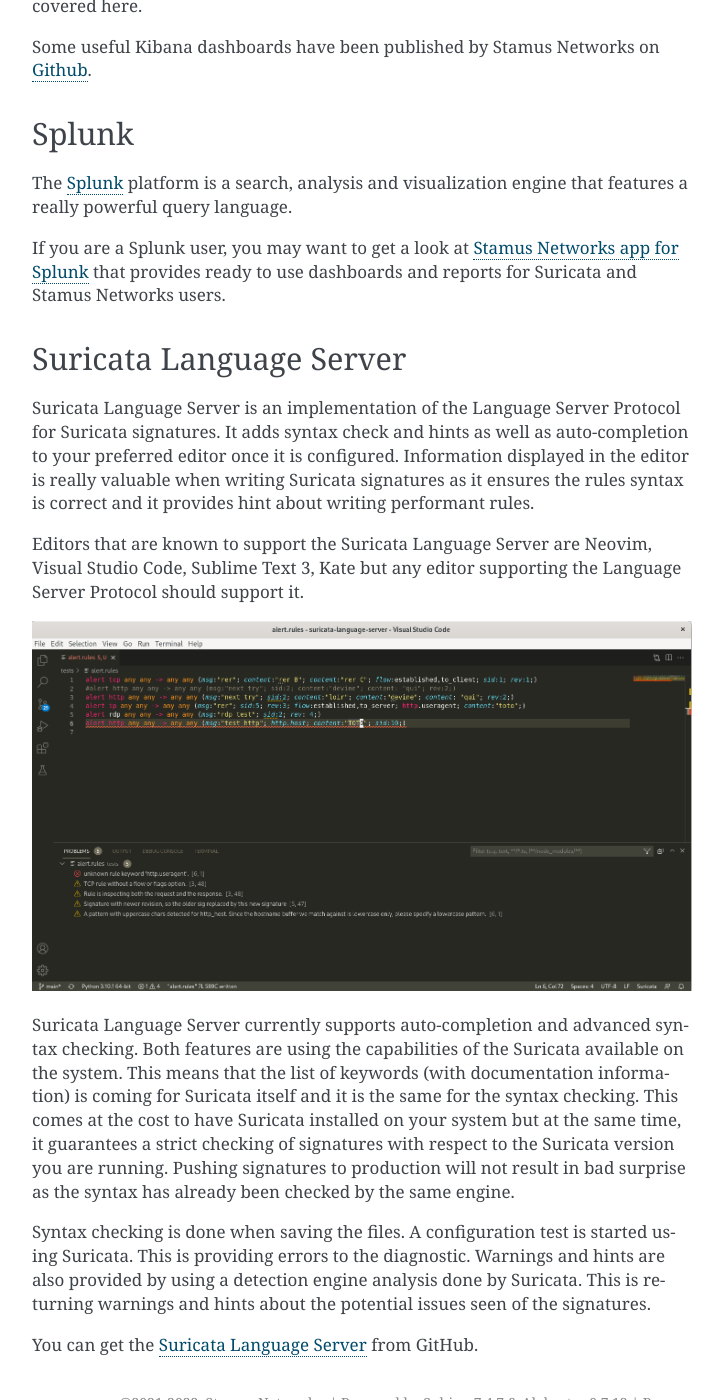
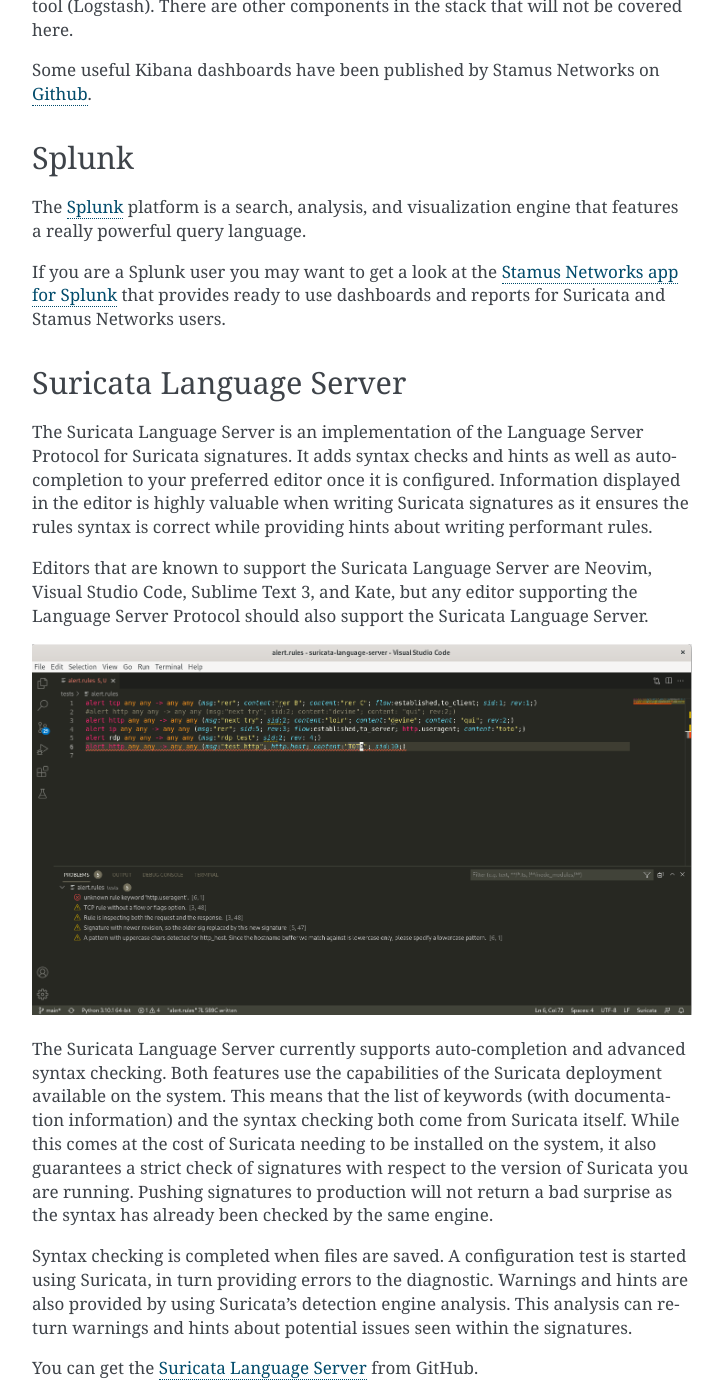
Before and after one commit to StamusNetworks/suricata-4-analysts, a Sphinx documentation site: the page built from source/tools.rst, in a window 1280 px wide and 1400 px high, scrolled down 430 px. Shown: the whole window, without its empty margins (388-1111 px from the left). Built offline with Sphinx 7.4.7, drawn with Linux system fonts in a browser that asks for light colours; some of the changed text lies outside the part shown.

Commit message:
Update tools.rst
Made some minor changes to sentence structure, format, and word choice. The biggest changes were in lines 43-45, where I restructured the content to read more smoothly.

```diff
--- a/source/tools.rst
+++ b/source/tools.rst
@@ -1,30 +1,28 @@
 Suricata ecosystem
 ==================
 
-Some tools will be used through out the document. They are part of the tooling
-around Suricata.
+Some tools will be used throughout the document. They are part of the central tooling around Suricata.
 
 JQ
 --
 
-`JQ <https://stedolan.github.io/jq/>`_ is a command line tool that allow to format, search and modify JSON object.
+`JQ <https://stedolan.github.io/jq/>`_ is a command line tool that allows users to format, search, and modify JSON objects.
 
 Elastic stack
 -------------
 
-The `Elastic stack <https://www.elastic.co/>`_ is a set of software that implements a distributed NoSQL database
-(Elasticsearch) with a visualization interface (Kibana) and a log ingestion tool (Logstash). There is a lot of
-other components in the stack that will not be covered here.
+The `Elastic stack <https://www.elastic.co/>`_ is a software suite that implements a distributed NoSQL database
+(Elasticsearch) with a visualization interface (Kibana) and a log ingestion tool (Logstash). There are other components in the stack that will not be covered here.
 
 Some useful Kibana dashboards have been published by Stamus Networks on `Github <https://github.com/StamusNetworks/KTS7>`_.
 
 Splunk
 ------
 
-The `Splunk <https://splunk.com>`_ platform is a search, analysis and visualization engine that features
+The `Splunk <https://splunk.com>`_ platform is a search, analysis, and visualization engine that features
 a really powerful query language.
 
-If you are a Splunk user, you may want to get a look at `Stamus Networks app for Splunk <https://splunkbase.splunk.com/app/5262/>`_
+If you are a Splunk user you may want to get a look at the `Stamus Networks app for Splunk <https://splunkbase.splunk.com/app/5262/>`_
 that provides ready to use dashboards and reports for Suricata and Stamus Networks users.
 
 
@@ -35,26 +33,15 @@
 Suricata Language Server
 ------------------------
 
-Suricata Language Server is an implementation of the Language Server Protocol for Suricata signatures.
-It adds syntax check and hints as well as auto-completion to your preferred editor once it is configured.
-Information displayed in the editor is really valuable when writing Suricata signatures as it
-ensures the rules syntax is correct and it provides hint about writing performant rules.
+The Suricata Language Server is an implementation of the Language Server Protocol for Suricata signatures. It adds syntax checks and hints as well as auto-completion to your preferred editor once it is configured. Information displayed in the editor is highly valuable when writing Suricata signatures as it
+ensures the rules syntax is correct while providing hints about writing performant rules.
 
-Editors that are known to support the Suricata Language Server are Neovim, Visual Studio Code,
-Sublime Text 3, Kate but any editor supporting the Language Server Protocol should support it.
+Editors that are known to support the Suricata Language Server are Neovim, Visual Studio Code, Sublime Text 3, and Kate, but any editor supporting the Language Server Protocol should also support the Suricata Language Server.
 
 .. image:: img/vscode-sample.png
 
-Suricata Language Server currently supports auto-completion and advanced syntax checking. Both features are
-using the capabilities of the Suricata available on the system. This means that the list of keywords (with
-documentation information) is coming for Suricata itself and it is the same for the syntax checking. This
-comes at the cost to have Suricata installed on your system but at the same time, it guarantees a strict
-checking of signatures with respect to the Suricata version you are running. Pushing signatures to
-production will not result in bad surprise as the syntax has already been checked by the same engine.
+The Suricata Language Server currently supports auto-completion and advanced syntax checking. Both features use the capabilities of the Suricata deployment available on the system. This means that the list of keywords (with documentation information) and the syntax checking both come from Suricata itself. While this comes at the cost of Suricata needing to be installed on the system, it also guarantees a strict check of signatures with respect to the version of Suricata you are running. Pushing signatures to production will not return a bad surprise as the syntax has already been checked by the same engine.
 
-Syntax checking is done when saving the files. A configuration test is started using Suricata. This
-is providing errors to the diagnostic. Warnings and hints are also provided by using a
-detection engine analysis done by Suricata. This is returning warnings and hints about the potential
-issues seen of the signatures.
+Syntax checking is completed when files are saved. A configuration test is started using Suricata, in turn providing errors to the diagnostic. Warnings and hints are also provided by using Suricata's detection engine analysis. This analysis can return warnings and hints about potential issues seen within the signatures.
 
 You can get the `Suricata Language Server <https://github.com/StamusNetworks/suricata-language-server>`_ from GitHub.
```
